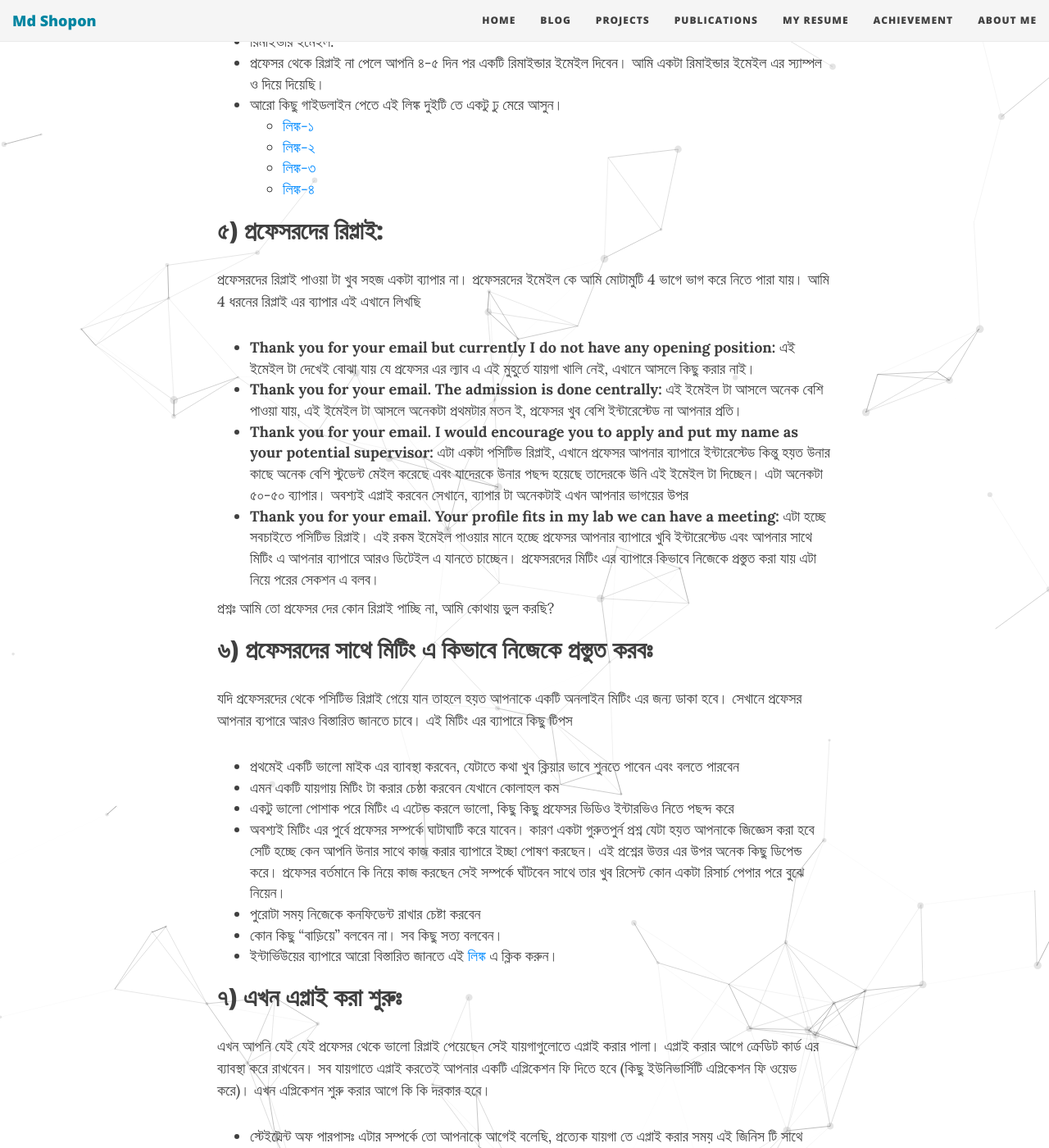
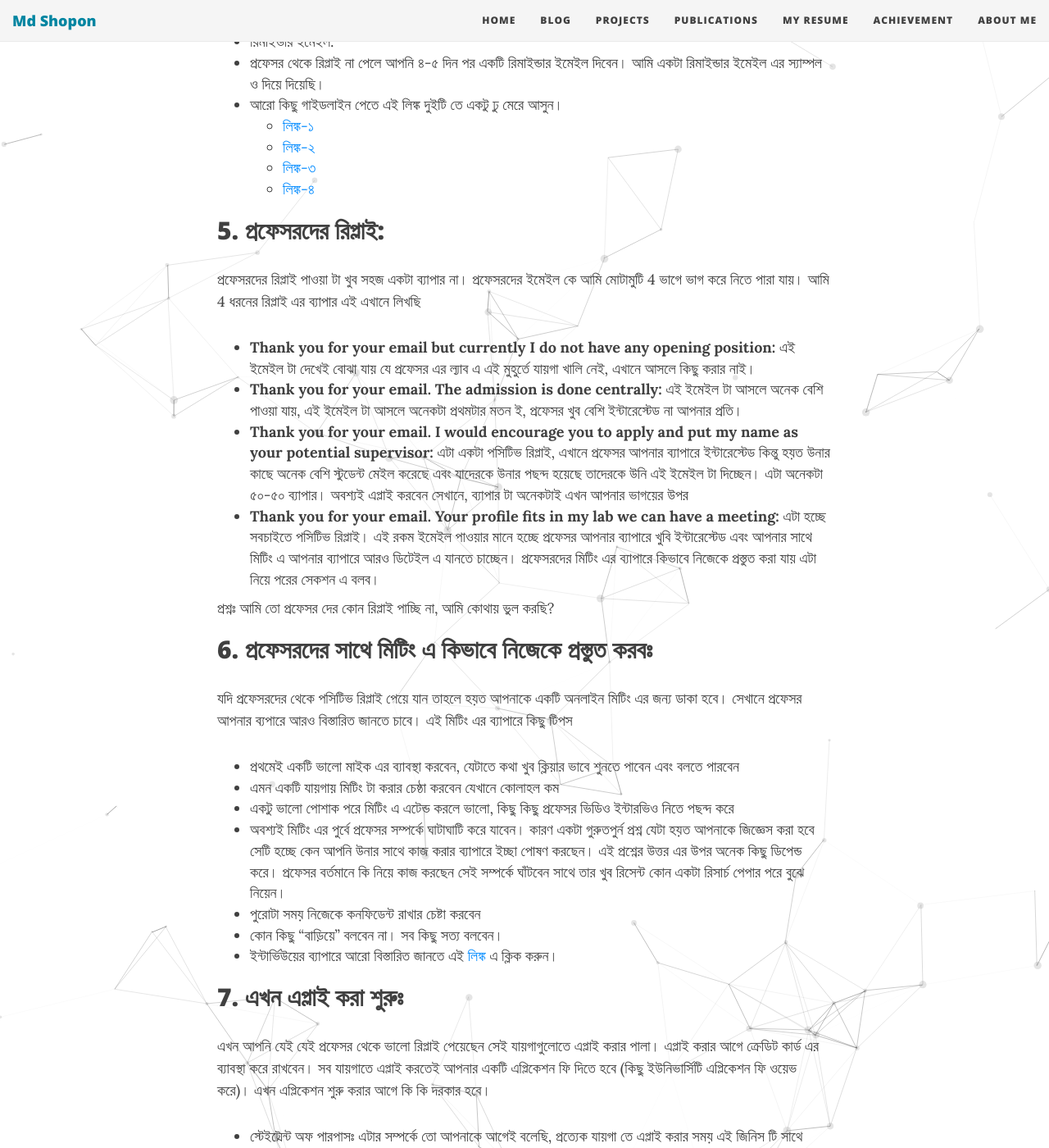
Before and after one commit to mdshopon/mdshopon.github.io, a Jekyll site: the page built from _posts/2020-06-19-studycanada.md, in a window 1280 px wide and 1400 px high, scrolled down 6301 px. Shown: the whole window at 82% size. Built offline with Jekyll 4.4.1, drawn with Linux system fonts in a browser that asks for light colours; nearby versions of some CDN libraries; comment, search, counter and statistics services are not loaded; some of the changed text lies outside the part shown.

Commit message:
Update 2020-06-19-studycanada.md

```diff
--- a/_posts/2020-06-19-studycanada.md
+++ b/_posts/2020-06-19-studycanada.md
@@ -228,7 +228,7 @@
   * [লিঙ্ক-৩](https://www.facebook.com/notes/higherstudyabroad-global-hub-of-bangladeshis/writing-mail-to-professorusacanada-for-funding/585694444825574/)
   * [লিঙ্ক-৪](https://www.facebook.com/notes/higherstudyabroad-global-hub-of-bangladeshis/make-your-life-a-little-easier-emailing-professors/1726313127430361/)
 
-## ৫) প্রফেসরদের রিপ্লাই:
+## 5. প্রফেসরদের রিপ্লাই:
 প্রফেসরদের রিপ্লাই পাওয়া টা খুব সহজ একটা ব্যাপার না। প্রফেসরদের ইমেইল কে আমি মোটামুটি 4 ভাগে ভাগ করে নিতে পারা যায়। আমি 4 ধরনের রিপ্লাই এর ব্যাপার এই এখানে লিখছি
 * **Thank you for your email but currently I do not have any opening position:** এই ইমেইল টা দেখেই বোঝা যায় যে প্রফেসর এর ল্যাব এ এই মুহুর্তে যায়গা খালি নেই, এখানে আসলে কিছু করার নাই।
 * **Thank you for your email. The admission is done centrally:** এই ইমেইল টা আসলে অনেক বেশি পাওয়া যায়, এই ইমেইল টা আসলে অনেকটা প্রথমটার মতন ই, প্রফেসর খুব বেশি ইন্টারেস্টেড না আপনার প্রতি।
@@ -242,7 +242,7 @@
 এটা আশায় রাখবেন না কখনোই যে যাদের ইমেইল করছেন সবার থেকে আপনি রিপ্লাই পাবেন। প্রফেসর দের থেকে রিপ্লাই পাওয়া টা খুব কষ্টসাধ্য। মাঝে মাঝে দেখা যাবে যে আপনি ১-২শ প্রফেসরদেরকে ইমেইল করেও কোন রিপ্লাই পাচ্ছেন না, অনেক ধরনের ভুল আপনি করে থাকতে পারেন। আপনি এই <a href="http://www.pbscu.ca/noreply.html">লিঙ্ক </a>থেকে কিছু সাজেশন নিতে পারেন।
 </details>
 
-## ৬) প্রফেসরদের সাথে মিটিং এ কিভাবে নিজেকে প্রস্তুত করবঃ
+## 6. প্রফেসরদের সাথে মিটিং এ কিভাবে নিজেকে প্রস্তুত করবঃ
 যদি প্রফেসরদের থেকে পসিটিভ রিপ্লাই পেয়ে যান তাহলে হয়ত আপনাকে একটি অনলাইন মিটিং এর জন্য ডাকা হবে। সেখানে প্রফেসর আপনার ব্যপারে আরও বিস্তারিত জানতে চাবে। এই মিটিং এর ব্যাপারে কিছু টিপস
 * প্রথমেই একটি ভালো মাইক এর ব্যাবস্থা করবেন, যেটাতে কথা খুব ক্লিয়ার ভাবে শুনতে পাবেন এবং বলতে পারবেন
 * এমন একটি যায়গায় মিটিং টা করার চেষ্ঠা করবেন যেখানে কোলাহল কম
@@ -254,7 +254,7 @@
 ) এ ক্লিক করুন।
 
 
-## ৭) এখন এপ্লাই করা শুরুঃ
+## 7. এখন এপ্লাই করা শুরুঃ
 এখন আপনি যেই যেই প্রফেসর থেকে ভালো রিপ্লাই পেয়েছেন সেই যায়গাগুলোতে এপ্লাই করার পালা। এপ্লাই করার আগে ক্রেডিট কার্ড এর ব্যাবস্থা করে রাখবেন। সব যায়গাতে এপ্লাই করতেই আপনার একটি এপ্লিকেশন ফি দিতে হবে (কিছু ইউনিভার্সিটি এপ্লিকেশন ফি ওয়েভ করে)। এখন এপ্লিকেশন শুরু করার আগে কি কি দরকার হবে।
 * স্টেইট্মেন্ট অফ পারপাসঃ এটার সম্পর্কে তো আপনাকে আগেই বলেছি, প্রত্যেক যায়গা তে এপ্লাই করার সময় এই জিনিস টি সাথে সাবমিট করতে হবে। অবশ্যই এসওপি ইউনিভার্সিটি এবং ডিপার্টমেণ্ট এর নাম পরিবর্তন করে নিবেন। আমার পরিচিত একজন এক ইউনিভার্সিটি থেকে রিজেকশন পেয়েছিলো শুধু মাত্র এই ভুলটির জন্য।
 * রিকমেন্ডেশন লেটারঃ আপনার এপ্লিকেশন এ যেই জিনিসটা অন্যতম গুরুত্বপুর্ন ভূমিকা পালন করবে সেটি হচ্ছে রিকমেন্ডেশন লেটার। এটি হচ্ছে মূলত একটি লেটার যেটাতে আপনার শিক্ষক, আপনার সুপারভাইজর বা অন্য কেউ আপনার ব্যাপারে যাবতীয় বিষয় তুলে ধরবে। আমি অনেককে দেখেছি যে ইন্টারনেট থেকে কপি করে রিকমেন্ডেশন লেটার দিয়ে দেয়। এটা আপনার জন্য খুব খারাপ কিছু নিয়ে আসতে। রিকমন্ডেশন লেটার টা আপনার ব্যাপারে স্পেসিফিক হতে হবে। আপনার কাজ, আপনার সম্পর্কে সবকিছু লিখা থাকতে হবে। সাধারণত দুই-তিনজন এর রিকমন্ডেশন লেটার দরকার হয়। মনে রাখবেন, এপ্লিকেশন এর সময় আপনাকে শুধু রেফারির পরিচয় চাওয়া হবে এবং পরবর্তিতে তার কাছে একটি ইমেইল চলে যাবে লেটার সাবমিট করার জন্য। সুতরাং ব্যাপার টা এমন না যে একটা লেটার রেফারির থেকে নিয়ে আসলেন, সেটাই সাবমিট করবেন। যতগুলো ইউনিভার্সিটি তে এপ্লাই করবেন, আপনার রেফারির প্রত্যেকবার সেই ইউনভারসিটির দেয়া নিয়ম অনুযায়ী অনলাইনে রিকমেন্ডেশন লেটার সাবমিট করতে হবে। তাহলে এখন কোথা হচ্ছে কার থেকে রিকমন্ডেশন লেটার নেয়া উচিত?
```
Also changed, not shown: other parts of _posts/2020-06-19-studycanada.md (+3 -3 lines).
